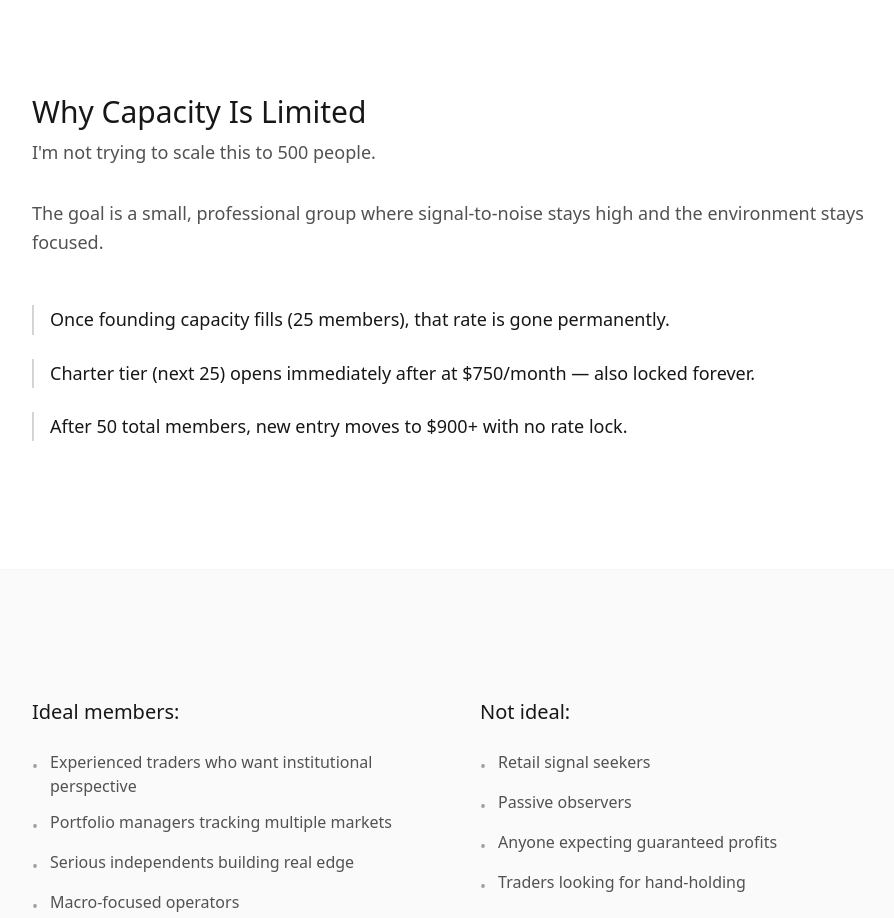
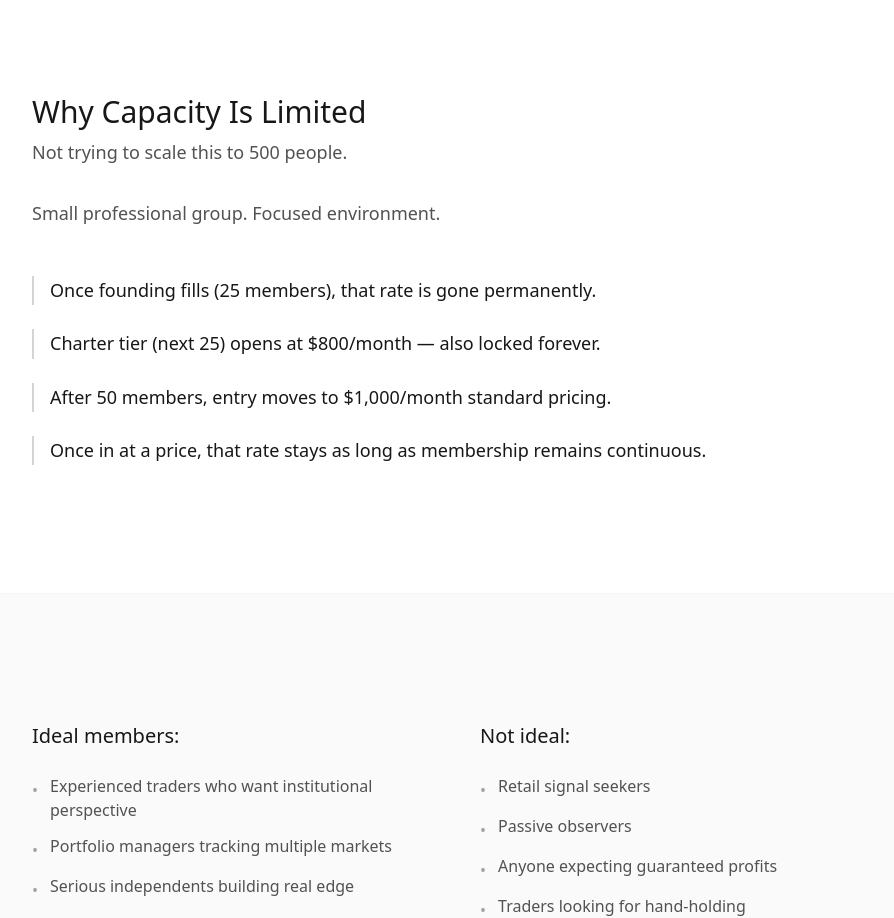
Before and after one commit to apurva670/meridian-early, a Next.js app: page / in a window 1280 px wide. Shown: the part 2700-3618 px from the top of the page, without its empty margins (184-1078 px from the left). Built offline with nearby package versions, Linux system fonts and the light colour scheme; no server answers.

Commit message:
Update WHY CAPACITY IS LIMITED section copy

```diff
--- a/src/app/page.tsx
+++ b/src/app/page.tsx
@@ -243,21 +243,23 @@ export default function Home() {
                 Why Capacity Is Limited
               </h2>
               <p>
-                I&apos;m not trying to scale this to 500 people.
+                Not trying to scale this to 500 people.
               </p>
               <p>
-                The goal is a small, professional group where signal-to-noise stays high
-                and the environment stays focused.
+                Small professional group. Focused environment.
               </p>
               <div className="space-y-6 pt-4">
                 <p className="font-medium text-neutral-900 border-l-2 border-neutral-300 pl-4">
-                  Once founding capacity fills (25 members), that rate is gone permanently.
+                  Once founding fills (25 members), that rate is gone permanently.
                 </p>
                 <p className="font-medium text-neutral-900 border-l-2 border-neutral-300 pl-4">
-                  Charter tier (next 25) opens immediately after at $750/month — also locked forever.
+                  Charter tier (next 25) opens at $800/month — also locked forever.
                 </p>
                 <p className="font-medium text-neutral-900 border-l-2 border-neutral-300 pl-4">
-                  After 50 total members, new entry moves to $900+ with no rate lock.
+                  After 50 members, entry moves to $1,000/month standard pricing.
+                </p>
+                <p className="font-medium text-neutral-900 border-l-2 border-neutral-300 pl-4">
+                  Once in at a price, that rate stays as long as membership remains continuous.
                 </p>
               </div>
             </div>
```
